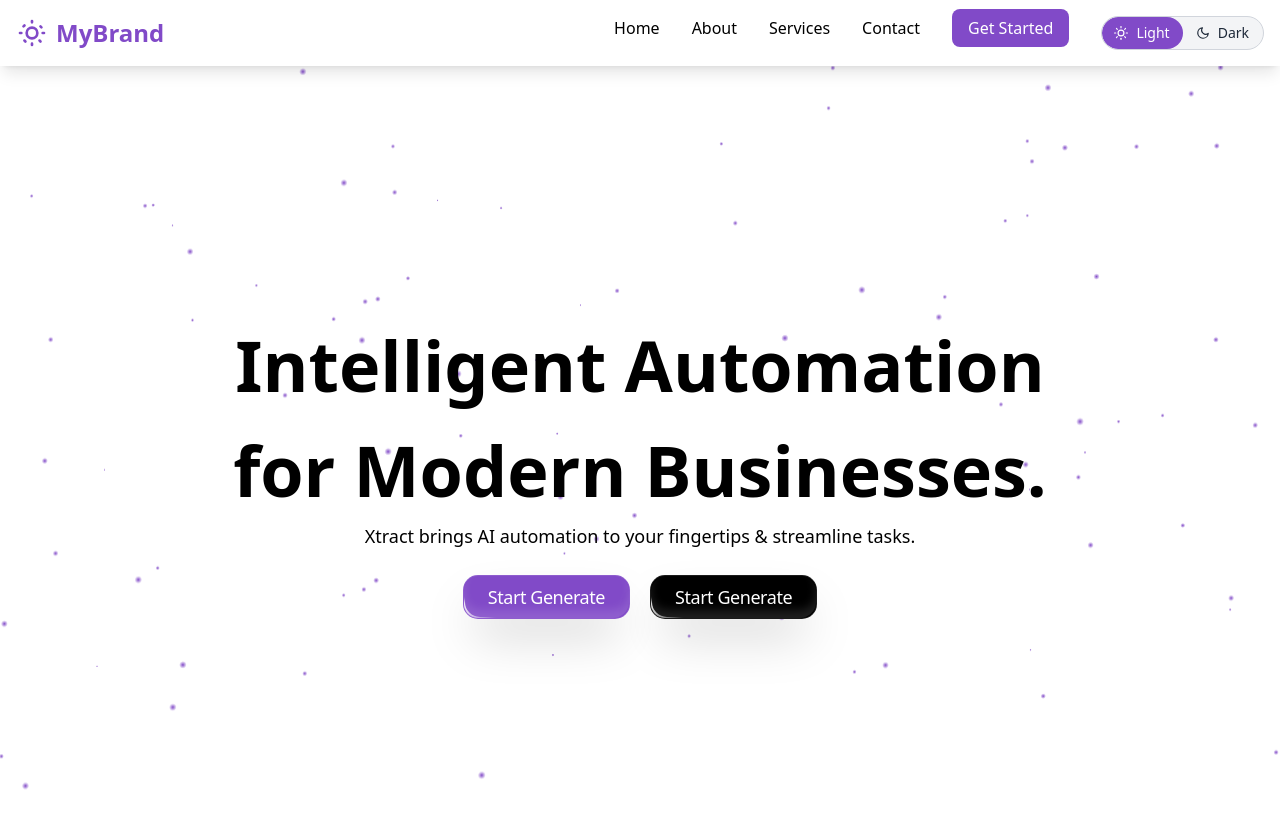
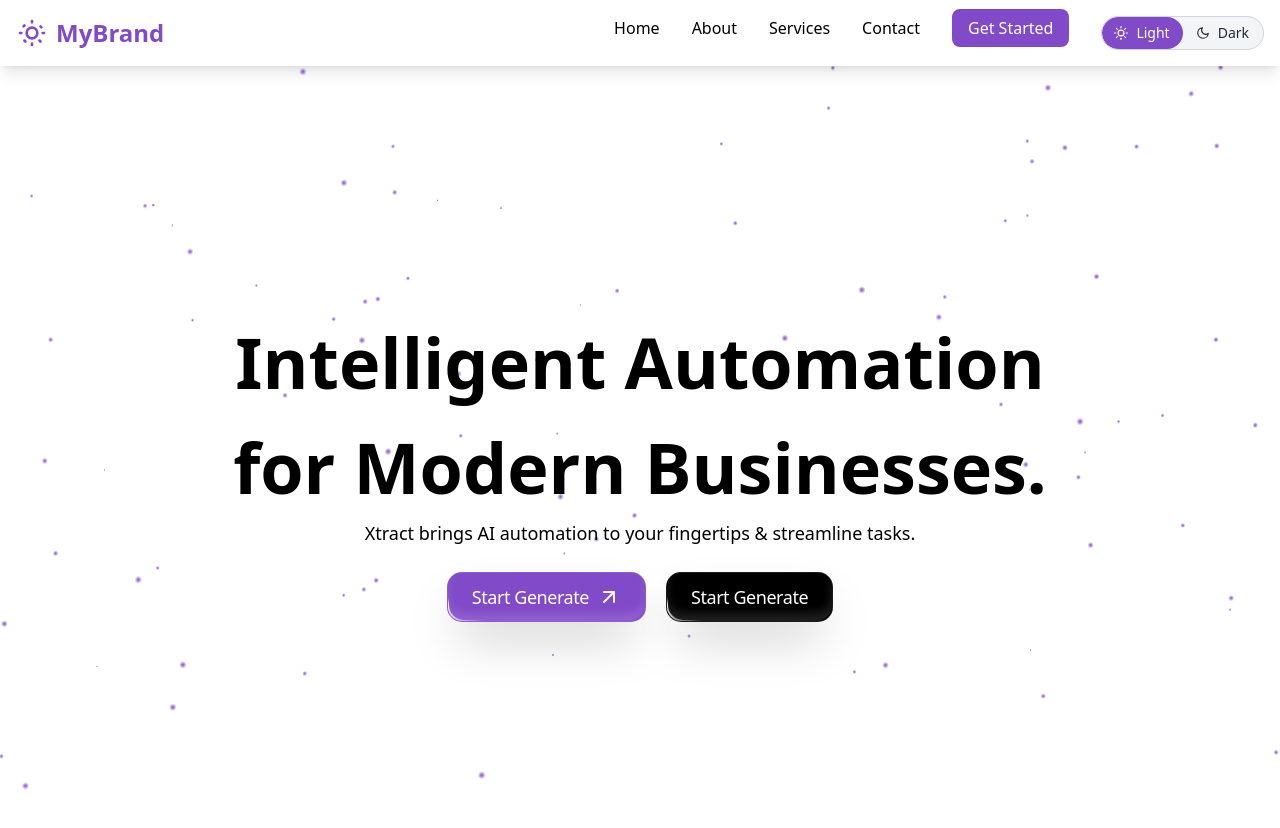
Before and after one commit to Amrit-Raj12/ai-app-generator, a Next.js app: page / in a window 1280 px wide. Shown: the top 828 px of the page. Built offline with nearby package versions, Linux system fonts and the light colour scheme.

Commit message:
Dev -added icon

```diff
--- a/src/app/page.tsx
+++ b/src/app/page.tsx
@@ -4,6 +4,7 @@ import { useEffect, useState } from "react";
 import { motion } from "framer-motion";
 import { ShimmerButton } from "@/components/magicui/shimmer-button";
 import CursorTrail from "@/components/CursorTrail";
+import { ArrowUpRight } from "lucide-react";
 
 
 export default function Home() {
@@ -87,10 +88,11 @@ export default function Home() {
           animate={{ opacity: 1, x: 0, filter: "blur(0px)" }}
           transition={{ duration: 1, ease: "easeOut", delay: 0.6 }}
         className="flex gap-[20px] lg:mt-[25px] mt-[15px]">
-        <ShimmerButton className="shadow-2xl " isDark>
-          <span className={`whitespace-pre-wrap text-center text-sm font-medium leading-none tracking-tight ${isDark ? "text-white from-white to-slate-900/10" : "text-white"} lg:text-lg`}>
+        <ShimmerButton className="shadow-2xl flex itemms-center justify-center gap-2" isDark>
+          <p className={`whitespace-pre-wrap text-center text-sm font-medium leading-none tracking-tight ${isDark ? "text-white from-white to-slate-900/10" : "text-white"} lg:text-lg`}>
             Start Generate
-          </span>
+          </p>
+          <ArrowUpRight className="text-white"/>
         </ShimmerButton>
         <ShimmerButton className="shadow-2xl ">
           <span className={`whitespace-pre-wrap text-center text-sm font-medium leading-none tracking-tight ${isDark ? "text-white from-white to-slate-900/10" : "text-white"} lg:text-lg`}>
```
